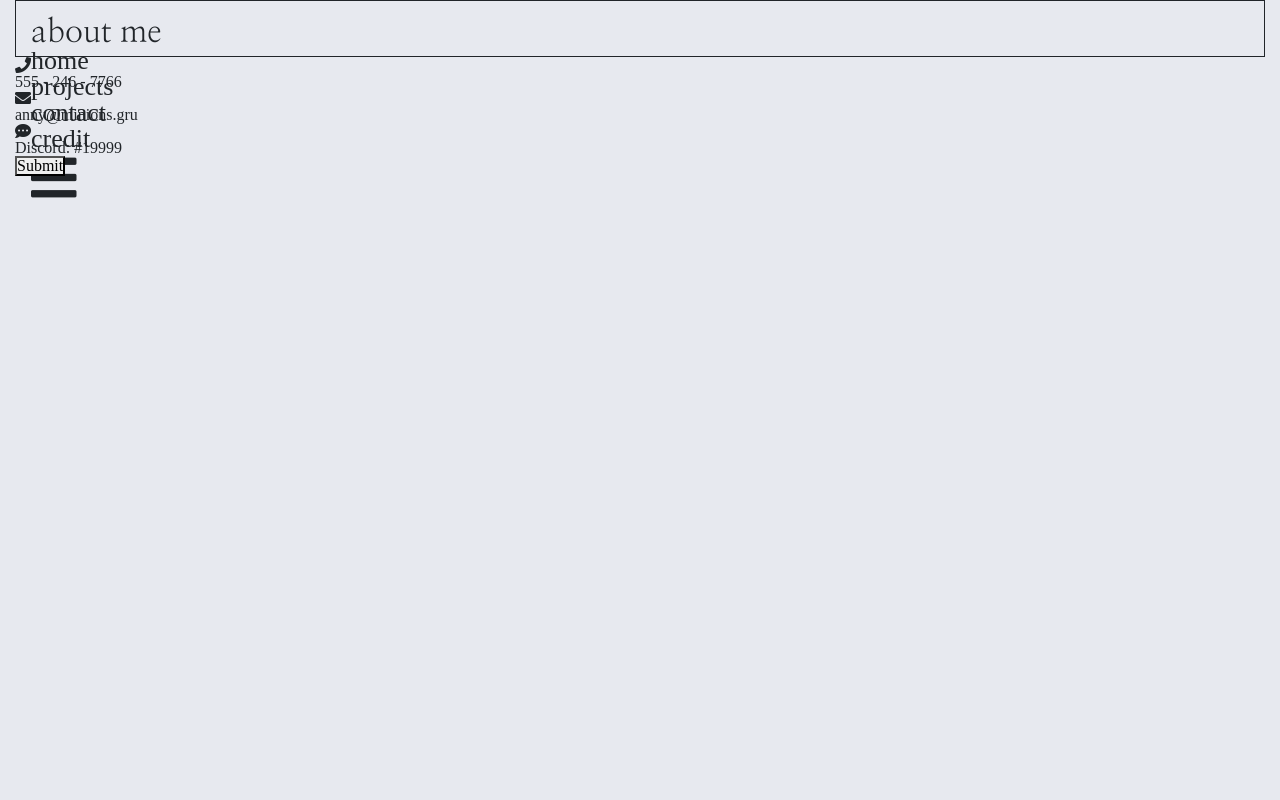
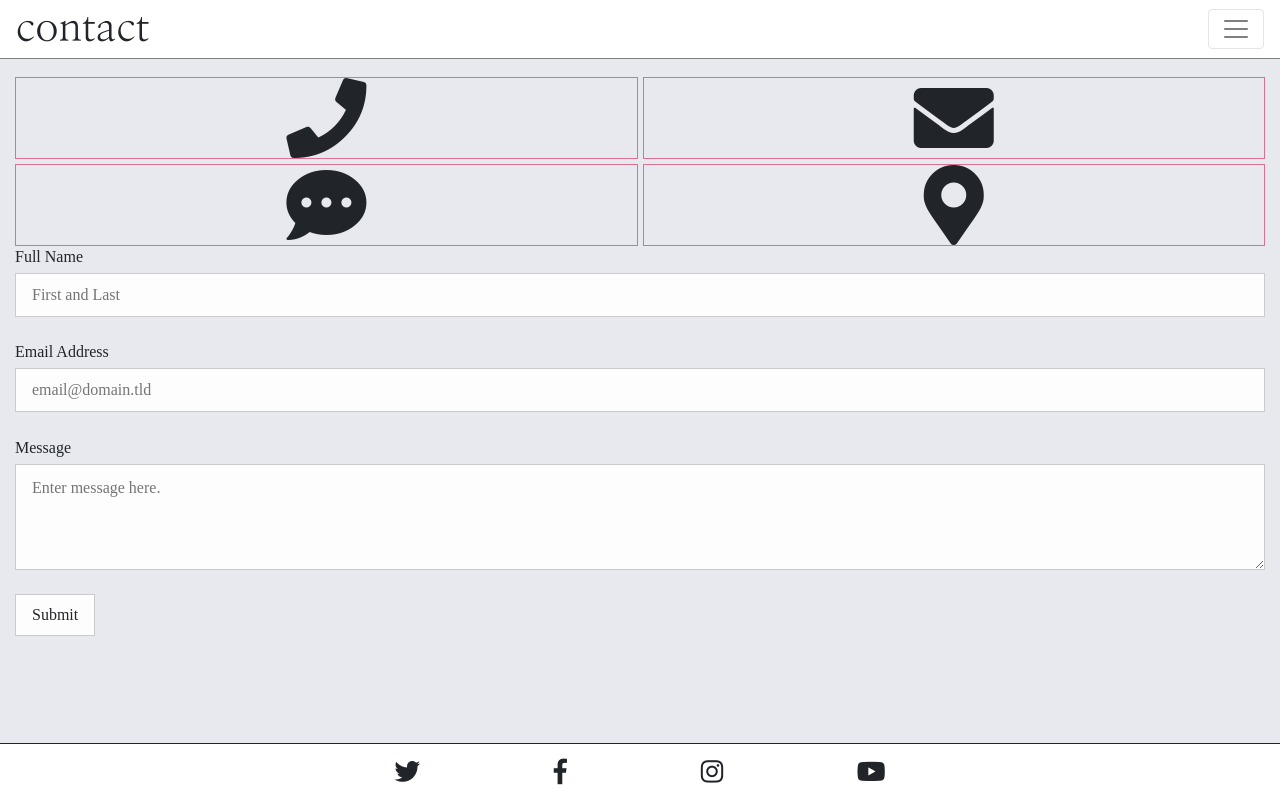
Before and after one commit to aria414/aria414.github.io, a plain HTML site: page contact.html in a window 1280 px wide. Drawn offline with nearby package versions, Linux system fonts and the light colour scheme; no server answers.

Commit message:
contact with formspree v1

```diff
--- a/contact.html
+++ b/contact.html
@@ -3,6 +3,7 @@
   <head>
     <meta charset="UTF-8" />
     <meta name="viewport" content="width=device-width, initial-scale=1.0" />
+
     <title>Anny Ng Portfolio</title>
 
     <!-- ***************************JQUERY*************************************** -->
@@ -12,26 +13,15 @@
       crossorigin="anonymous"
     ></script>
 
-    <!-- *****************************BOOTSTRAP 5********************************** -->
-    <!-- ************BOOTSTRAP 5 DOCS -> https://v5.getbootstrap.com/************** -->
+    <!----------------- Bootstrap CSS -------------------->
     <link rel="stylesheet" href="https://cdn.jsdelivr.net/npm/bootstrap@4.5.3/dist/css/bootstrap.min.css" integrity="sha384-TX8t27EcRE3e/ihU7zmQxVncDAy5uIKz4rEkgIXeMed4M0jlfIDPvg6uqKI2xXr2" crossorigin="anonymous">
 
-    <!-- <link
-      rel="stylesheet"
-      href="https://stackpath.bootstrapcdn.com/bootstrap/5.0.0-alpha1/css/bootstrap.min.css"
-      integrity="sha384-r4NyP46KrjDleawBgD5tp8Y7UzmLA05oM1iAEQ17CSuDqnUK2+k9luXQOfXJCJ4I"
-      crossorigin="anonymous"
-    />
-    <script
-      src="https://cdn.jsdelivr.net/npm/popper.js@1.16.0/dist/umd/popper.min.js"
-      integrity="sha384-Q6E9RHvbIyZFJoft+2mJbHaEWldlvI9IOYy5n3zV9zzTtmI3UksdQRVvoxMfooAo"
-      crossorigin="anonymous"
-    ></script>
-    <script
-      src="https://stackpath.bootstrapcdn.com/bootstrap/5.0.0-alpha1/js/bootstrap.min.js"
-      integrity="sha384-oesi62hOLfzrys4LxRF63OJCXdXDipiYWBnvTl9Y9/TRlw5xlKIEHpNyvvDShgf/"
-      crossorigin="anonymous"
-    ></script> -->
+    <!-- *****************************BOOTSTRAP 4.5********************************** -->
+    <!-- Option 1: jQuery and Bootstrap Bundle (includes Popper) -->
+    <script src="https://code.jquery.com/jquery-3.5.1.slim.min.js" integrity="sha384-DfXdz2htPH0lsSSs5nCTpuj/zy4C+OGpamoFVy38MVBnE+IbbVYUew+OrCXaRkfj" crossorigin="anonymous" ></script>
+    <script src="https://cdn.jsdelivr.net/npm/bootstrap@4.5.3/dist/js/bootstrap.bundle.min.js" integrity="sha384-ho+j7jyWK8fNQe+A12Hb8AhRq26LrZ/JpcUGGOn+Y7RsweNrtN/tE3MoK7ZeZDyx" crossorigin="anonymous" ></script>
+
+
     <!-- ***************************SHOELACE********************************** -->
     <!-- <link rel="stylesheet" href="https://cdn.jsdelivr.net/npm/@shoelace-style/shoelace@2.0.0-beta.23/dist/shoelace/shoelace.css">
     <script type="module" src="https://cdn.jsdelivr.net/npm/@shoelace-style/shoelace@2.0.0-beta.23/dist/shoelace/shoelace.esm.js"></script> -->
@@ -51,43 +41,82 @@
   </head>
   <body>
 
-    <div class="container-fluid">
-
     <header>
-        <h1> about me</h1>
-        <nav>
+      <nav class="menu">
+        <h1>contact</h1>
         <ul>
           <li>home</li>
           <li>projects</li>
           <li>contact</li>
           <li>credit</li>
         </ul>
-          <i class="fas fa-bars fa-2x"></i>
+      </nav>
+      <div class="fixed-top">
+        <nav class="navbar navbar-light bg-light">
+          <h1>contact</h1>
+          <button class="navbar-toggler" type="button" data-toggle="collapse" data-target="#navbarToggleExternalContent" aria-controls="navbarToggleExternalContent" aria-expanded="false" aria-label="Toggle navigation">
+            <span class="navbar-toggler-icon"></span>
+          </button>
+        </nav>
+        <div class="collapse" id="navbarToggleExternalContent">
+          <div class="bg-light p-4">
+            <a href="index.html"><h4 class="slate-text">home</h4></a>
+            <a href="project.html"><h4 class="slate-text">projects</h4></a>
+            <a href="contact.html"><h4 class="slate-text">contact</h4></a>
+          </div>
+        </div>
+      </div>
     </header>
+
+    <div class="container-fluid">
 
       <main>
 
-        <section class="call">
+        <section class="icon-section">
+          <div class="contact-icon">
             <i class="fas fa-phone"></i>
-            <p>555 - 246 - 7766</p>
-
+            <h2>555 - 246 - 7766</h2>
+          </div>
+          <div class="contact-icon">
             <i class="fas fa-envelope"></i>
-            <p>anny@minions.gru</p>
-
+            <h2>anny@minions.gru</h2>
+          </div>
+          <div class="contact-icon">
             <i class="fas fa-comment-dots"></i>
-            <p>Discord: #19999</p>
+            <h2>Discord: #19999</h2>
+          </div>
+          <div class="contact-icon">
+            <i class="fas fa-map-marker-alt"></i>
+            <h2>5001 Noman Street | Suite 5 </h2>
+          </div>
         </section>
 
         <section class= "eform">
-         <div class="form">
-            <button>Submit</button>
-         </div>
+          <form id="fs-frm" name="simple-contact-form" accept-charset="utf-8" action="https://formspree.io/f/xbjppgew" method="post">
+            <fieldset id="fs-frm-inputs">
+              <label for="full-name">Full Name</label>
+              <input type="text" name="name" id="full-name" placeholder="First and Last" required="">
+              <label for="email-address">Email Address</label>
+              <input type="email" name="_replyto" id="email-address" placeholder="email@domain.tld" required="">
+              <label for="message">Message</label>
+              <textarea rows="5" name="message" id="message" placeholder="Enter message here." required=""></textarea>
+              <input type="hidden" name="_subject" id="email-subject" value="Contact Form Submission">
+            </fieldset>
+            <input type="submit" value="Submit">
+          </form>
         </section>
 
       </main>
 
     </div>
 
-
+    <footer>
+      <div>
+        <i class="fab fa-twitter"></i>
+        <i class='fab fa-facebook-f'></i>
+        <i class="fab fa-instagram"></i>
+        <i class="fab fa-youtube"></i>
+      </div>
+    </footer>
   </body>
 </html>
--- a/css/style.css
+++ b/css/style.css
@@ -73,7 +73,7 @@ main {
   font-size: 2em;
 }
 h1 {
-  font-size: 2em;
+  font-size: 1.6em;
   font-family: 'Nanum Myeongjo', serif;
 }
 h2 {
@@ -217,6 +217,31 @@ footer div {
   object-fit: cover;
 }
 
+/* *******************************************
+****** CONTACT PAGE
+******************************************* */
+.icon-section {
+  margin-top: 20px;
+  display: grid;
+  grid-template-columns: 1fr 1fr;
+  grid-template-rows: 1fr 1fr;
+  grid-gap: 5px;
+}
+.icon-section h2{
+  display: none;
+}
+
+.contact-icon {
+  border: 1px solid palevioletred;
+  text-align: center;
+}
+.icon-section .fas {
+  font-size: 5em;
+
+}
+
+
+
 /* ---------------------- MOBILE MENU ---------------------- */
 
 .fixed-top {
@@ -229,8 +254,8 @@ footer div {
 }
 
 .navbar-toggler-icon {
-  width: 2em;
-  height: 2em;
+  width: 1.5em;
+  height: 1.5em;
 }
 
 /* ---------------------- DESKTOP MENU ---------------------- */
@@ -248,3 +273,116 @@ nav {
 .menu ul {
   display: flex;
 }
+
+
+/* *******************************************
+****** FORMS SPREE STYLE
+******************************************* */
+
+
+#fs-frm input,
+#fs-frm select,
+#fs-frm textarea,
+#fs-frm fieldset,
+#fs-frm optgroup,
+#fs-frm label,
+#fs-frm #card-element:disabled {
+  font-family: inherit;
+  font-size: 100%;
+  color: inherit;
+  border: none;
+  border-radius: 0;
+  display: block;
+  width: 100%;
+  padding: 0;
+  margin: 0;
+  -webkit-appearance: none;
+  -moz-appearance: none;
+}
+#fs-frm label,
+#fs-frm legend,
+#fs-frm ::placeholder {
+  font-size: 1rem;
+  margin-bottom: .5rem;
+  padding-top: .2rem;
+  display: flex;
+  align-items: baseline;
+}
+
+/* border, padding, margin, width */
+#fs-frm input,
+#fs-frm select,
+#fs-frm textarea,
+#fs-frm #card-element {
+  border: 1px solid rgba(0,0,0,0.2);
+  background-color: rgba(255,255,255,0.9);
+  padding: .75em 1rem;
+  margin-bottom: 1.5rem;
+}
+#fs-frm input:focus,
+#fs-frm select:focus,
+#fs-frm textarea:focus {
+  background-color: white;
+  outline-style: solid;
+  outline-width: thin;
+  outline-color: gray;
+  outline-offset: -1px;
+}
+#fs-frm [type="text"],
+#fs-frm [type="email"] {
+  width: 100%;
+}
+#fs-frm [type="button"],
+#fs-frm [type="submit"],
+#fs-frm [type="reset"] {
+  width: auto;
+  cursor: pointer;
+  -webkit-appearance: button;
+  -moz-appearance: button;
+  appearance: button;
+}
+#fs-frm [type="button"]:focus,
+#fs-frm [type="submit"]:focus,
+#fs-frm [type="reset"]:focus {
+  outline: none;
+}
+#fs-frm [type="submit"],
+#fs-frm [type="reset"] {
+  margin-bottom: 0;
+}
+#fs-frm select {
+  text-transform: none;
+}
+
+#fs-frm [type="checkbox"] {
+  -webkit-appearance: checkbox;
+  -moz-appearance: checkbox;
+  appearance: checkbox;
+  display: inline-block;
+  width: auto;
+  margin: 0 .5em 0 0 !important;
+}
+
+#fs-frm [type="radio"] {
+  -webkit-appearance: radio;
+  -moz-appearance: radio;
+  appearance: radio;
+}
+
+/* address, locale */
+#fs-frm fieldset.locale input[name="city"],
+#fs-frm fieldset.locale select[name="state"],
+#fs-frm fieldset.locale input[name="postal-code"] {
+  display: inline;
+}
+#fs-frm fieldset.locale input[name="city"] {
+  width: 52%;
+}
+#fs-frm fieldset.locale select[name="state"],
+#fs-frm fieldset.locale input[name="postal-code"] {
+  width: 20%;
+}
+#fs-frm fieldset.locale input[name="city"],
+#fs-frm fieldset.locale select[name="state"] {
+  margin-right: 3%;
+}
```
Lines whose indentation alone changed are shown as unchanged.
